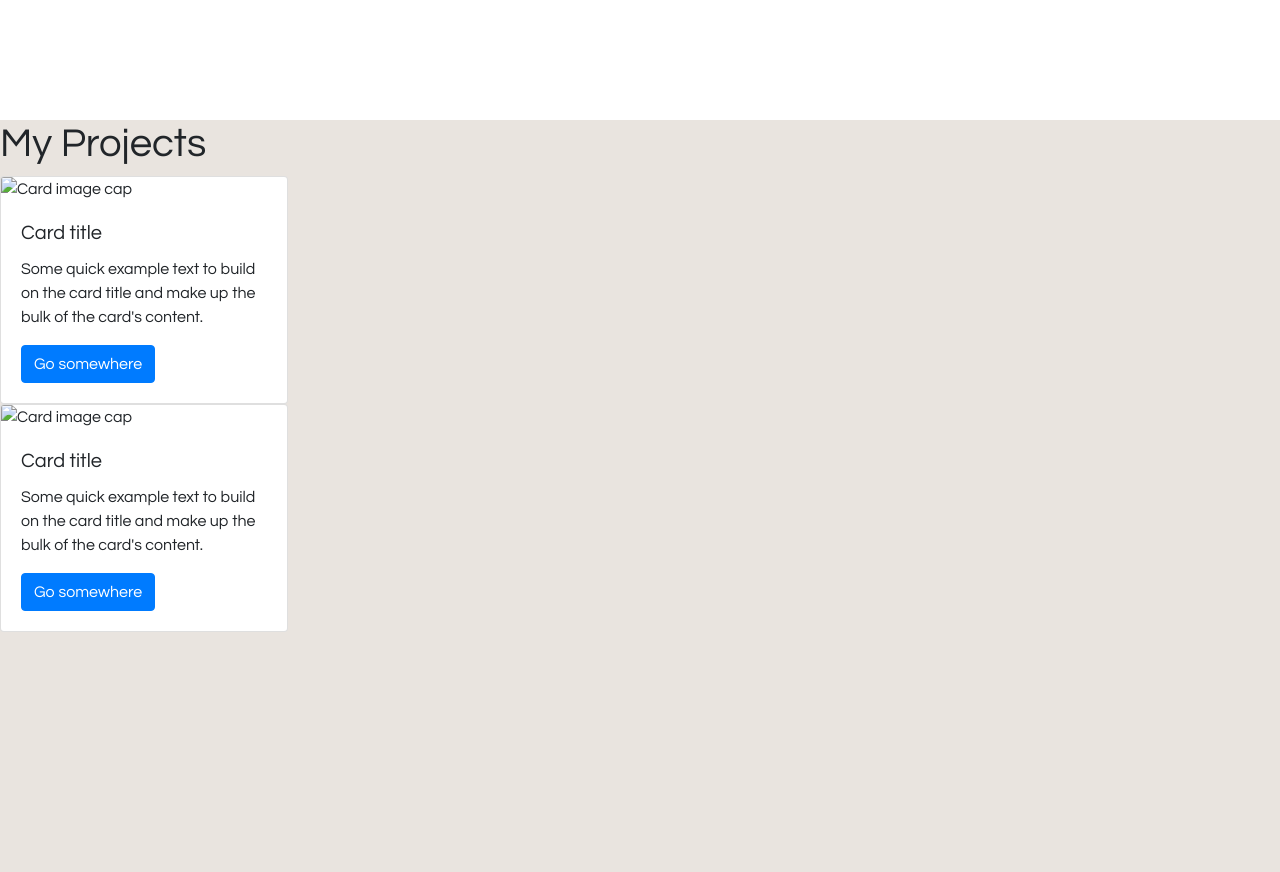
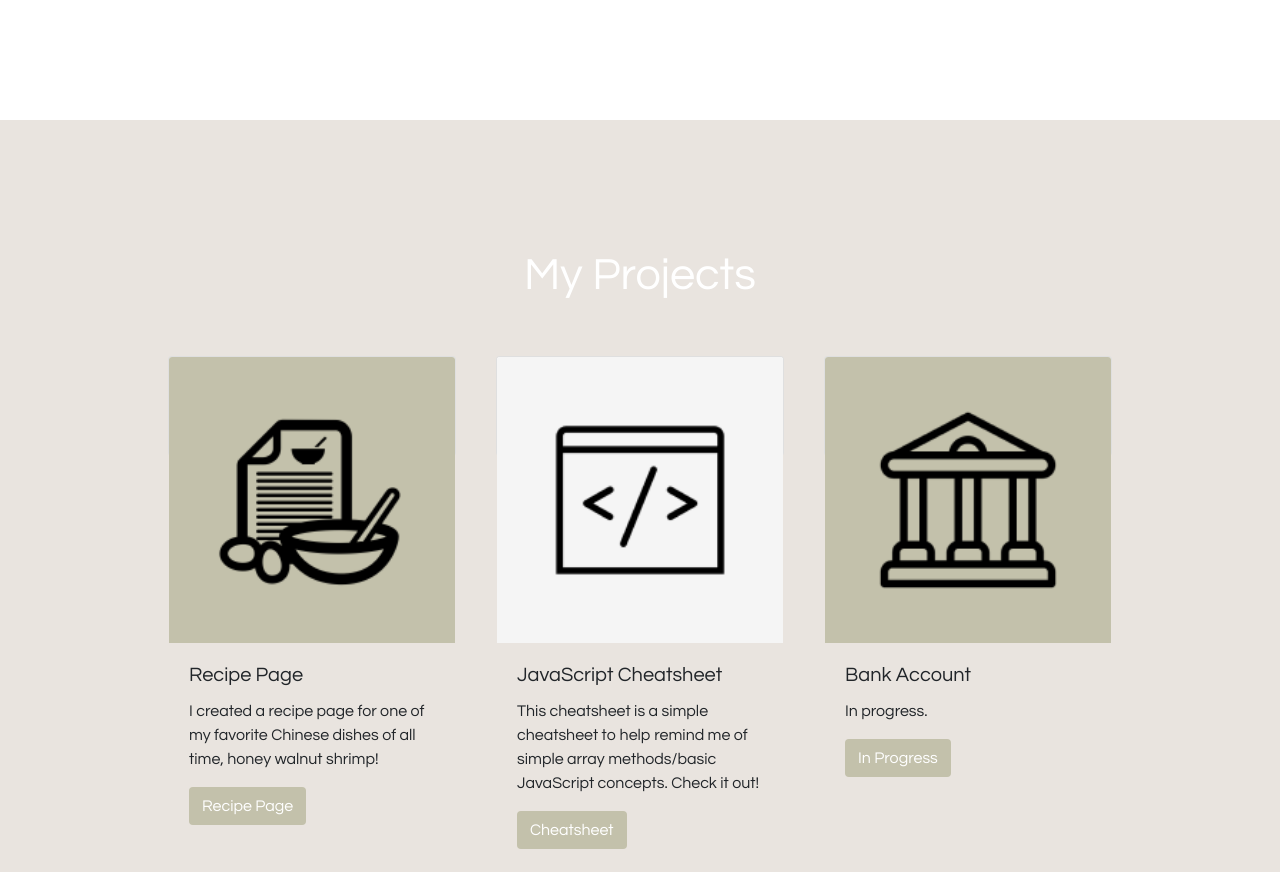
Before and after one commit to serenaqchen/Portfolio, a plain HTML site: page index.html in a window 1280 px wide. Shown: the part 2280-3152 px from the top of the page. Drawn offline with nearby package versions, Linux system fonts and the light colour scheme; a web font is replaced by a local one.

Commit message:
reformatted projects sections

```diff
--- a/index.html
+++ b/index.html
@@ -59,7 +59,7 @@
                 aria-labelledby="navbarDropdownMenuLink"
               >
                 <a class="dropdown-item" href="#projects">Recipe Page</a>
-                <a class="dropdown-item" href="#projects">Bank Account</a>
+                <a class="dropdown-item" href="#projects">JS Cheatsheet</a>
               </div>
             </li>
             <li class="nav-item">
@@ -95,7 +95,7 @@
       <div class="container">
         <div class="AMleft">
           <div class="content">
-            <h1>About Me:</h1>
+            <h1 style="color: white">About Me:</h1>
             <br />
             <p>
               I was born in China and moved to San Francisco when I was six. I
@@ -141,32 +141,46 @@
     </section>
 
     <section id="projects">
-      <div>
-        <div>
-          <h1>My Projects</h1>
+      <div class="container">
+        <h1 style="color: white">My Projects</h1>
       </div>
-        <div>
+      <div class="cardContainer">
         <div class="card" style="width: 18rem">
-            <img class="card-img-top" src="..." alt="Card image cap" />
+          <img class="card-img-top" src="Images/recipe.png" alt="recipe icon" />
           <div class="card-body">
-              <h5 class="card-title">Card title</h5>
+            <h5 class="card-title">Recipe Page</h5>
             <p class="card-text">
-                Some quick example text to build on the card title and make up
-                the bulk of the card's content.
+              I created a recipe page for one of my favorite Chinese dishes of
+              all time, honey walnut shrimp!
             </p>
-              <a href="#" class="btn btn-primary">Go somewhere</a>
+            <a href="#" class="btn custom-card-btn">Recipe Page</a>
           </div>
         </div>
         <div class="card" style="width: 18rem">
-            <img class="card-img-top" src="..." alt="Card image cap" />
+          <img
+            class="card-img-top"
+            src="Images/js cheatsheet.png"
+            alt="Card image cap"
+          />
           <div class="card-body">
-              <h5 class="card-title">Card title</h5>
+            <h5 class="card-title">JavaScript Cheatsheet</h5>
             <p class="card-text">
-                Some quick example text to build on the card title and make up
-                the bulk of the card's content.
+              This cheatsheet is a simple cheatsheet to help remind me of simple
+              array methods/basic JavaScript concepts. Check it out!
             </p>
-              <a href="#" class="btn btn-primary">Go somewhere</a>
+            <a href="#" class="btn custom-card-btn">Cheatsheet</a>
           </div>
+        </div>
+        <div class="card" style="width: 18rem">
+          <img
+            class="card-img-top"
+            src="Images/bank icon.png"
+            alt="recipe icon"
+          />
+          <div class="card-body">
+            <h5 class="card-title">Bank Account</h5>
+            <p class="card-text">In progress.</p>
+            <a href="#" class="btn custom-card-btn">In Progress</a>
           </div>
         </div>
       </div>
@@ -198,14 +212,14 @@
             <div class="topic-text">Contact Me</div>
             <p>
               Want to reach me? Please fill out this form and I'll get back to
-              you shortly! Thank you!
+              you shortly. Thank you!
             </p>
             <form action="#">
               <div class="input-box">
-                <input type="text" placeholder="Enter your name" />
+                <input type="text" placeholder="Enter your name" required />
               </div>
               <div class="input-box">
-                <input type="text" placeholder="Enter your email" />
+                <input type="text" placeholder="Enter your email" required />
               </div>
               <div class="input-box message-box">
                 <textarea
--- a/style.css
+++ b/style.css
@@ -31,6 +31,25 @@ body{
   align-items: center;
   justify-content: center;
   /* border: 3px solid red; */
+}
+.cardContainer{
+  padding-top: 2%;
+  display: flex;
+  align-items: center;
+  justify-content: center;
+}
+.card{
+  margin: 20px;
+  height: 100px;
+  width: auto;
+}
+.custom-card-btn{
+  color:white;
+  background-color: #c3c1ab;
+}
+.custom-card-btn:hover{
+  color:white;
+  background-color: #A3A085;
 }
 .left {
   position: relative;
@@ -187,9 +206,10 @@ body{
   background: whitesmoke;
   padding: 0 15px;
 }
-.CMright .input-box textarea::placeholder {
+.CMright .input-box textarea{
   padding-top: 10px;
 }
+
 .CMright .message-box{
   min-height: 100px;
   margin-top: 6px;
```
Also changed, not shown: Images/bank icon.png (added), Images/js cheatsheet.png (added), Images/recipe.png (added). Lines whose indentation alone changed are shown as unchanged.
